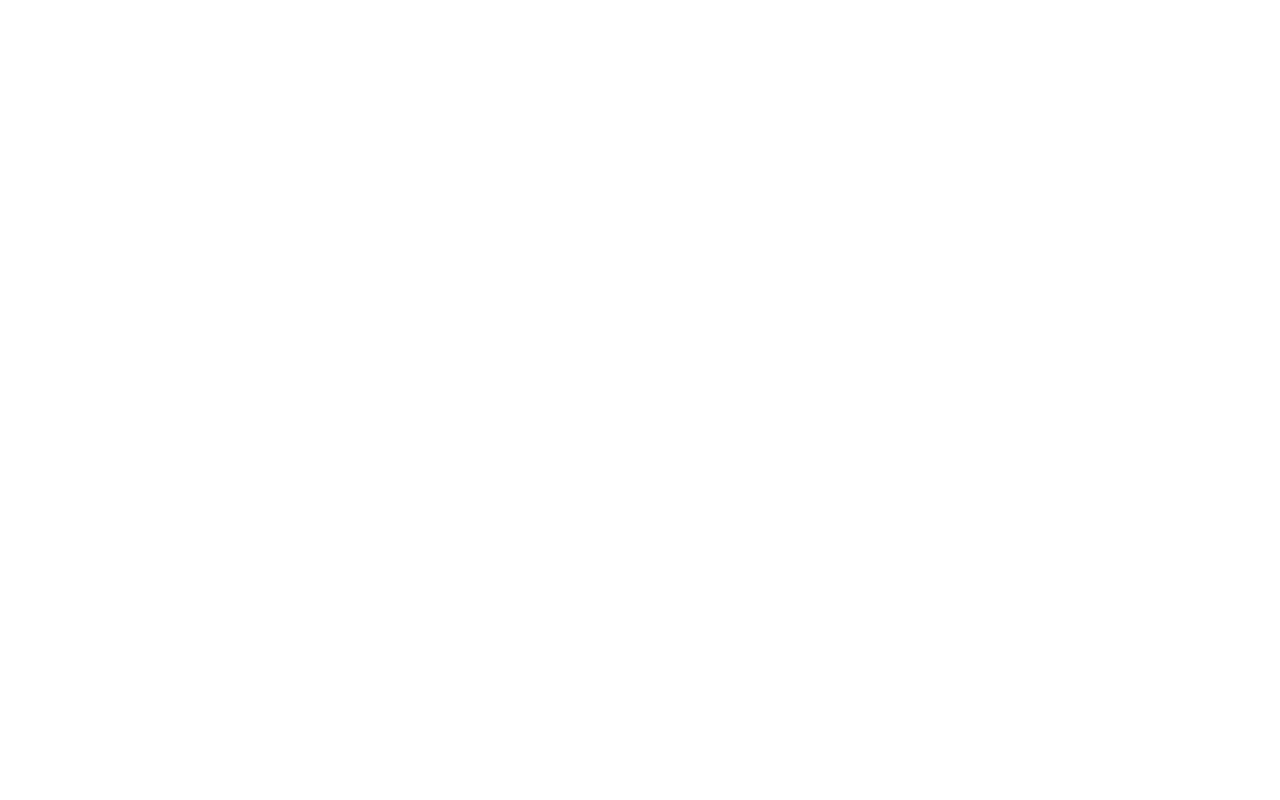
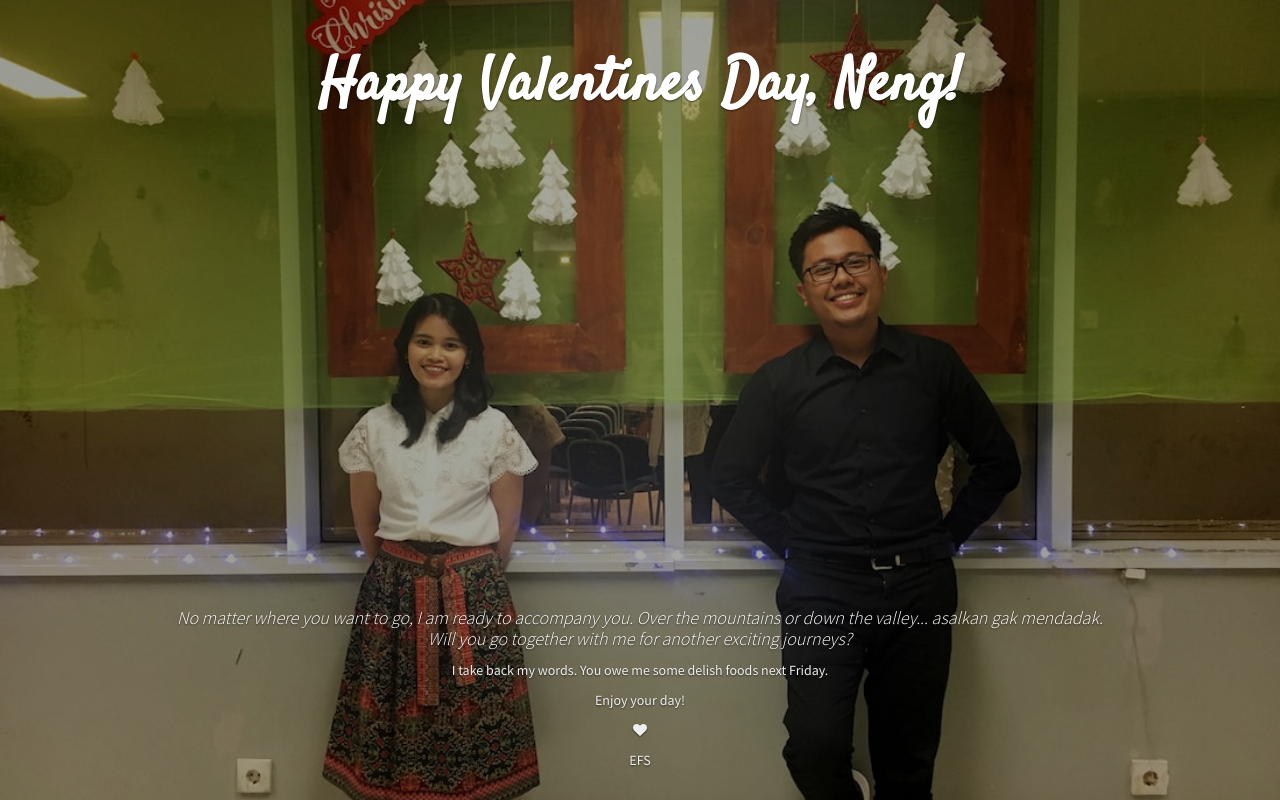
Before and after one commit to edwardfernando/r, a plain HTML site: page public/index.html in a window 1280 px wide. Drawn offline with nearby package versions, Linux system fonts and the light colour scheme.

Commit message:
Ready to launch!

```diff
--- a/public/index.html
+++ b/public/index.html
@@ -3,7 +3,7 @@
   <head>
     <meta charset="utf-8">
     <meta http-equiv="X-UA-Compatible" content="IE=edge">
-    <title>Nothing is here</title>
+    <title>What Day Today?</title>
     <meta name="description" content="Official Site of Next Level Project">
     <meta name="viewport" content="width=device-width, initial-scale=1">
     <meta name="robots" content="all,follow">
@@ -34,11 +34,11 @@
         <script src="https://oss.maxcdn.com/respond/1.4.2/respond.min.js"></script><![endif]-->
   </head>
 
-  <body style="display: none;">
+  <body>
     <div style="background-image: url('img/1.jpg')" class="main">
       <div class="overlay"></div>
       <div class="container">
-        <h1 class="cursive">Happy Anniversary, Neng!</h1>
+        <h1 class="cursive">Happy Valentines Day, Neng!</h1>
 
         <h4 class="sub">
           <center>
@@ -62,9 +62,11 @@
         <div class="container">
           <div class="row">
             <div class="col-md-12">
-              <h4 class="sub"><em>As twelve months of our relationship have gone by, I have realized that I am the world’s luckiest guy. I have a girlfriend who is not just beautiful and pretty, but whose love makes everything seem oh so heavenly. Happy anniversary, Hasian. Will you go together with me for another exciting journeys?</em></h4>
-              <p align="center">Love, EFS.</p>
-              <p align="center"><i class="fa fa-heart"></i> </p>
+              <h4 class="sub"><em>No matter where you want to go, I am ready to accompany you. Over the mountains or down the valley... asalkan gak mendadak. <br/>Will you go together with me for another exciting journeys?</em></h4>
+              <p align="center">I take back my words. You owe me some delish foods next Friday.</small></p>
+              <p align="center">Enjoy your day!</p>
+              <p align="center"><i class="fa fa-heart"></i></p>
+              <p align="center">EFS</p>
               <center></center>
             </div>
           </div>
```
